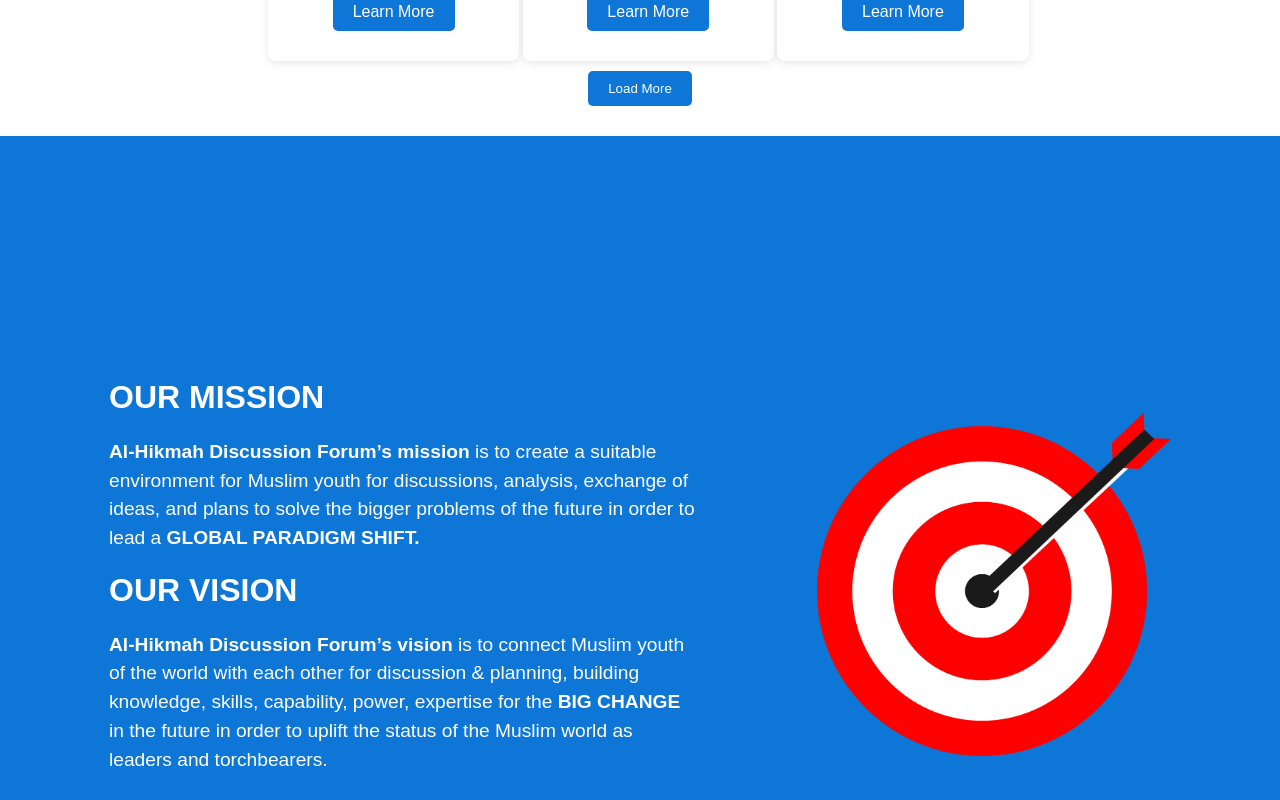
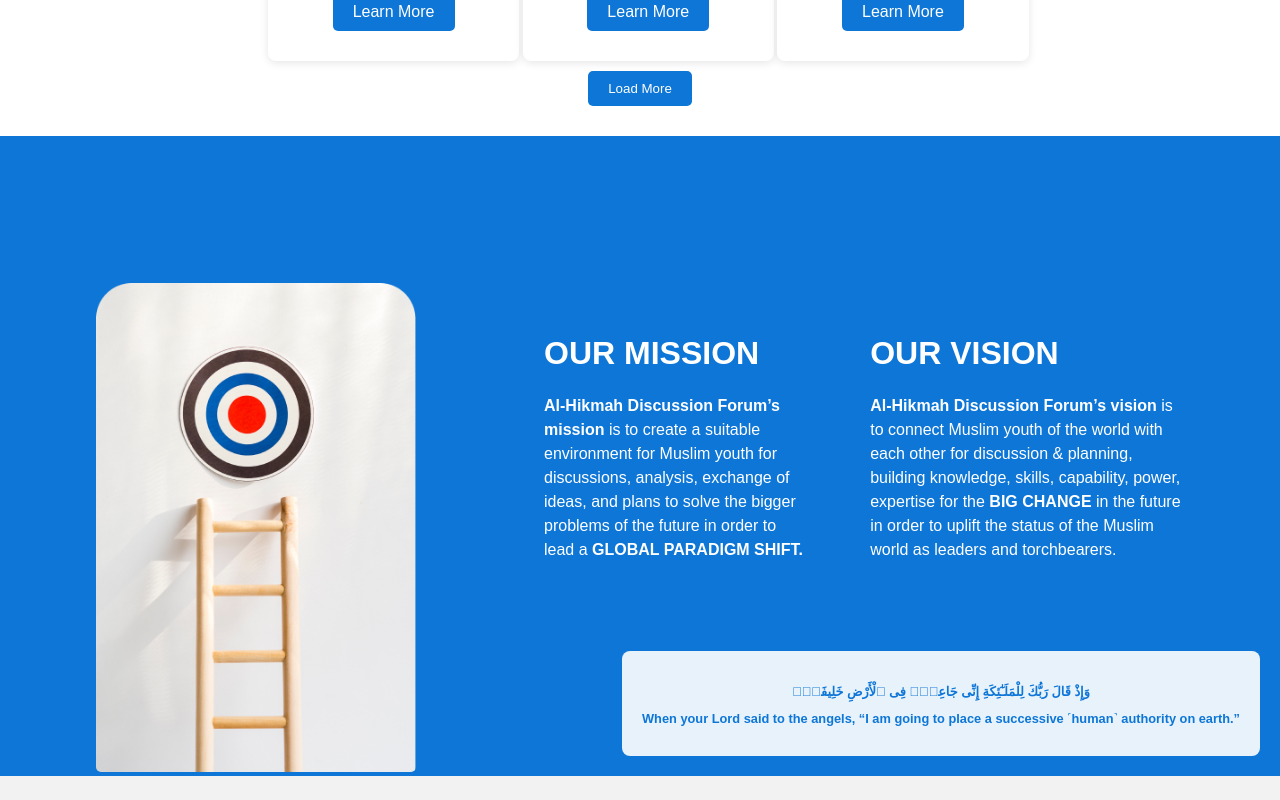
Before and after one commit to ramishj/GreenCompanyBlogs, a React (Create React App) app: page / in a window 1280 px wide. Shown: the part 1260-2060 px from the top of the page. Built offline with nearby package versions, Linux system fonts and the light colour scheme.

Commit message:
Added Blogs etc

```diff
--- a/src/components/MissionComponent.css
+++ b/src/components/MissionComponent.css
@@ -5,15 +5,16 @@
   justify-content: center;
   background-color: #0d76d7;
   color: white;
-  padding: 50px;
   position: relative;
-  height: 100vh;
+  height: 80vh;
   gap: 10%;
 }
 
 .mission-content {
   max-width: 50%;
   text-align: left;
+  display: flex;
+  gap: 10%;
 }
 
 .heading {
@@ -24,7 +25,7 @@
 }
 
 .text {
-  font-size: 1.2em;
+  font-size: 1em;
   line-height: 1.5;
 }
 
@@ -54,7 +55,7 @@
 
 .ayah-text,
 .translation-text {
-  font-size: 1.2em;
+  font-size: 0.8em;
   font-weight: bold;
   margin-bottom: 10px;
   color: #0d76d7;
@@ -66,6 +67,7 @@
     padding: 20px;
     height: auto;
     flex-direction: column;
+    gap: 20px; /* Increase the gap for better spacing */
   }
 
   .mission-content {
@@ -83,7 +85,10 @@
 
   .mission-image {
     max-width: 100%;
-    margin-top: 20px;
+  }
+
+  .mission-image img {
+    border-radius: 8px; /* Increase border-radius for a smoother look */
   }
 
   .ayah-container {
@@ -91,3 +96,15 @@
     margin-top: 20px;
   }
 }
+
+/* Desktop optimized styles */
+@media (min-width: 769px) {
+  .mission-image {
+    max-width: 25%; /* Adjust the max-width for desktop screens */
+    align-self: flex-end;
+  }
+
+  .mission-image img {
+    border-radius: 5px; /* Retain border-radius */
+  }
+}
--- a/src/components/MissionComponent.tsx
+++ b/src/components/MissionComponent.tsx
@@ -5,20 +5,23 @@ import missionImage from '../assets/Goal.png'; // Path to your image
 const MissionComponent = () => {
   return (
     <div className="mission-container">
+      <div className="mission-image">
+        <img src={missionImage} alt="Mission" />
+      </div>
       <div className="mission-content">
+        <div className="missionConatiner">
         <h1 className="heading">OUR MISSION</h1>
         <p className="text">
           <span className="bold-text">Al-Hikmah Discussion Forum’s mission</span> is to create a suitable environment for Muslim youth for discussions, analysis, exchange of ideas, and plans to solve the bigger problems of the future in order to lead a <span className="bold-text">GLOBAL PARADIGM SHIFT.</span>
-        </p>
+        </p></div>
+        <div className="visionContainer">
         <h1 className="heading">OUR VISION</h1>
         <p className="text">
           <span className="bold-text">Al-Hikmah Discussion Forum’s vision</span> is to connect Muslim youth of the world with each other for discussion & planning, building knowledge, skills, capability, power, expertise for the <span className="bold-text">BIG CHANGE</span> in the future in order to uplift the status of the Muslim world as leaders and torchbearers.
-        </p>
+        </p></div>
       </div>
 
-      <div className="mission-image">
-        <img src={missionImage} alt="Mission" />
-      </div>
+
 
       <div className="ayah-container">
         <div className="ayah-content">
```
Also changed, not shown: src/assets/Goal.png.
